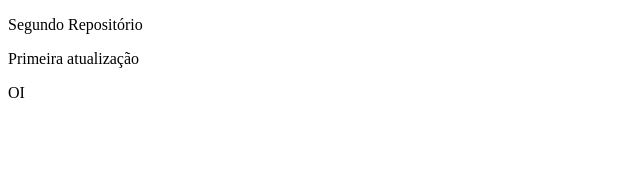
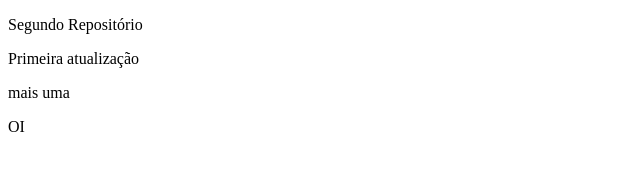
Before and after one commit to CleomarFilho/segundo-repositorio, a plain HTML site: page index.html in a window 1280 px wide. Shown: the full height of the page, 0-640 px from the left. Drawn offline with Linux system fonts and the light colour scheme.

Commit message:
Update index.html

```diff
--- a/index.html
+++ b/index.html
@@ -9,6 +9,7 @@
 <body>
   <p>Segundo Repositório</p>
   <p>Primeira atualização</p>
+  <p>mais uma</p>
   <p>OI<p>
 </body>
 </html>
```
